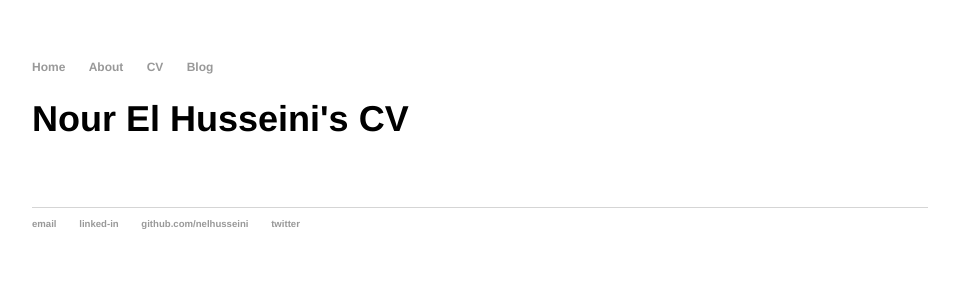
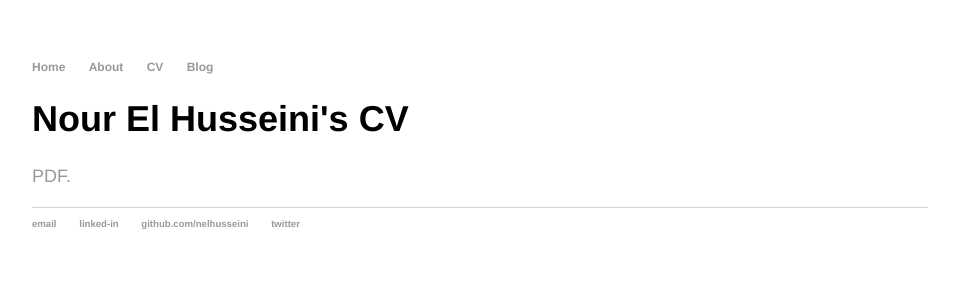
Before and after one commit to tinydeltas/nelhusseini.github.io, a Jekyll site: the page built from cv/index.html, in a window 1280 px wide. Shown: the top 300 px of the page, without its empty margins (160-1119 px from the left). Built offline with Jekyll 4.4.1, drawn with Linux system fonts in a browser that asks for light colours.

Commit message:
Update index.html

```diff
--- a/cv/index.html
+++ b/cv/index.html
@@ -4,5 +4,6 @@ title: Nour El Husseini's CV
 ---
 	<h1>{{ page.title }}</h1>
 	<p>
-	<a href="/pdfs/CV-April2021.pdf" class="image fit"><img alt=""></a>
+	<a href="nelhusseini.github.io/pdfs/CV-April2021.pdf" target="_blank">PDF.</a>
+
 </p>
```
